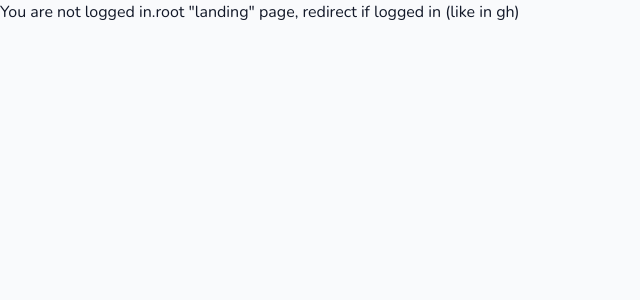
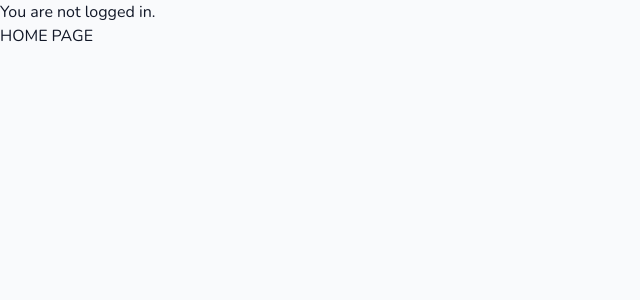
Before and after one commit to Sc222/skb-lab-inside-net, a React app in the folder Web/: page / in a window 1280 px wide. Shown: the top 300 px of the page, without its empty margins (0-640 px from the left). Built offline with nearby package versions, Linux system fonts and the light colour scheme.

Commit message:
Move authStatus to homePage

```diff
--- a/Web/src/Pages/homePage.tsx
+++ b/Web/src/Pages/homePage.tsx
@@ -1,8 +1,40 @@
 // todo: beautiful landing from template  OR: redirect to login \ redirect to person profile
 import React from "react";
+import { useAuthContext } from "../Contexts/authContext";
+import { useNavigate } from "react-router-dom";
 
 interface HomePageProps {}
 
 export const HomePage: React.FunctionComponent<HomePageProps> = () => {
-  return <div>HOME PAGE</div>;
+  return (
+    <div>
+      <AuthStatus />
+      HOME PAGE
+    </div>
+  );
 };
+
+//todo debug view, remove later
+const AuthStatus: React.FunctionComponent = () => {
+  let authContext = useAuthContext();
+
+  let navigate = useNavigate();
+
+  if (!authContext.person) {
+    return <p>You are not logged in.</p>;
+  }
+
+  return (
+    <p>
+      {authContext.person.personId}
+      <br />
+      <button
+        onClick={() => {
+          authContext.signOut(() => navigate("/"));
+        }}
+      >
+        Sign out
+      </button>
+    </p>
+  );
+};
--- a/Web/src/app.tsx
+++ b/Web/src/app.tsx
@@ -1,7 +1,7 @@
 import React, { Component } from "react";
-import { Route, Routes, useNavigate } from "react-router-dom";
+import { Route, Routes } from "react-router-dom";
 import { AuthPageRestriction } from "./Components/PageRestrictions/authPageRestriction";
-import { AuthContextProvider, useAuthContext } from "./Contexts/authContext";
+import { AuthContextProvider } from "./Contexts/authContext";
 import { SiteRoute } from "./Typings/Enums/siteRoute";
 import { SearchPage } from "./Pages/Persons/searchPage";
 import { LoginPage } from "./Pages/loginPage";
@@ -17,30 +17,7 @@ import { LoggedOutOnlyPageRestriction } from "./Components/PageRestrictions/logg
 import { PersonalPageRestriction } from "./Components/PageRestrictions/personalPageRestriction";
 import { CssBaseline, ThemeProvider } from "@mui/material";
 import { appTheme } from "./appTheme";
-
-//todo debug view, remove later
-const AuthStatus: React.FunctionComponent = () => {
-  let authContext = useAuthContext();
-
-  let navigate = useNavigate();
-
-  if (!authContext.person) {
-    return <p>You are not logged in.</p>;
-  }
-
-  return (
-    <p>
-      DEBUG VIEW: {authContext.person.personId}!
-      <button
-        onClick={() => {
-          authContext.signOut(() => navigate("/"));
-        }}
-      >
-        Sign out
-      </button>
-    </p>
-  );
-};
+import { HomePage } from "./Pages/homePage";
 
 interface AppProps {}
 
@@ -64,10 +41,9 @@ export class App extends Component<AppProps, AppState> {
       <ThemeProvider theme={appTheme}>
         <CssBaseline />
         <AuthContextProvider>
-          <AuthStatus />
           <Routes>
             {/* LOGGED IN USER SHOULD BE REDIRECTED FROM HOME, LOGIN AND REGISTER*/}
-            <Route path={SiteRoute.home} element={<div>root "landing" page, redirect if logged in (like in gh)</div>} />
+            <Route path={SiteRoute.home} element={<HomePage />} />
             <Route
               path={SiteRoute.login}
               element={
```
